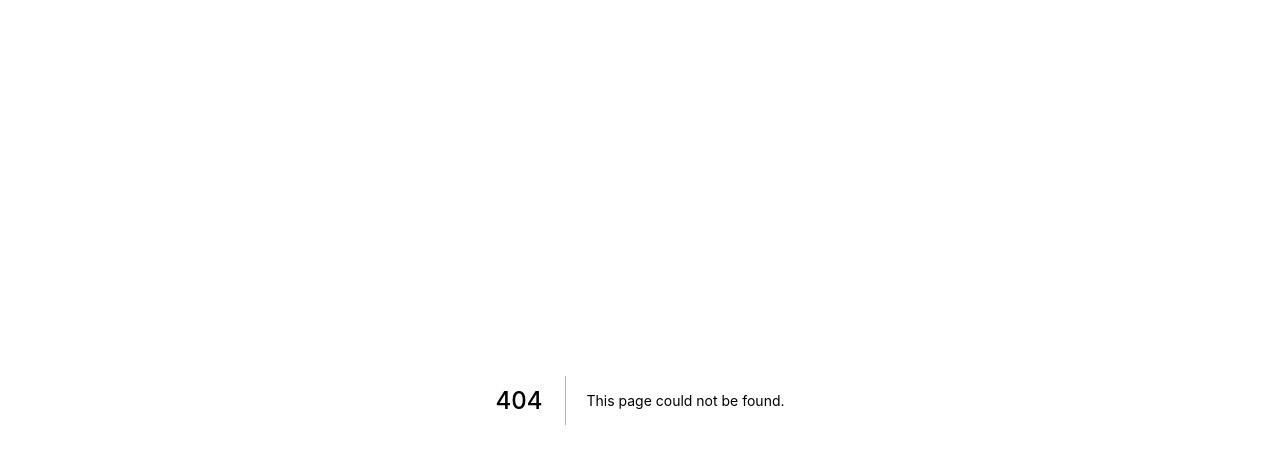
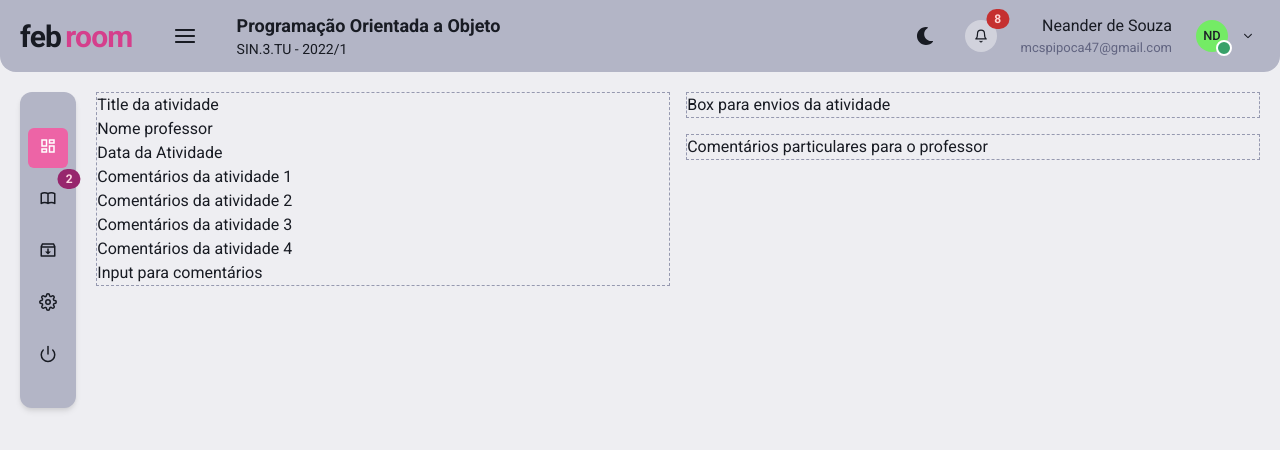
Before and after one commit to neanderdev/pi-unifeb-virtualroom, a Next.js app in the folder frontend/: page /rooms/1/1 in a window 1280 px wide. Before the commit this address had no page. Shown: the top 450 px of the page. Built offline with nearby package versions, Linux system fonts and the light colour scheme.

Commit message:
Creating activity page

```diff
--- a/frontend/package.json
+++ b/frontend/package.json
@@ -14,7 +14,7 @@
     "@emotion/styled": "^11",
     "@hookform/resolvers": "^2.8.8",
     "framer-motion": "^6",
-    "next": "12.1.4",
+    "next": "12.1.0",
     "react": "17.0.2",
     "react-dom": "17.0.2",
     "react-hook-form": "^7.29.0",
@@ -25,7 +25,7 @@
     "@types/node": "^17.0.23",
     "@types/react": "^17.0.43",
     "eslint": "8.12.0",
-    "eslint-config-next": "12.1.4",
+    "eslint-config-next": "12.1.0",
     "typescript": "^4.6.3"
   }
 }
--- a/frontend/src/components/Navbar/index.tsx
+++ b/frontend/src/components/Navbar/index.tsx
@@ -42,13 +42,14 @@ export function Navbar({ title, isRoom = false, nameMatter, nameClass }: NavbarP
 
                 <Spacer display={{ md: "none" }} />
 
-                <HStack display={{ md: "none" }}>
+                <HStack w="70vw" display={{ md: "none" }}>
                     <Text
                         as="h1"
                         textStyle="default"
                         fontSize="xl"
                         fontWeight="semibold"
                         fontFamily="cursive"
+                        isTruncated
                     >
                         {title}
 
@@ -57,6 +58,7 @@ export function Navbar({ title, isRoom = false, nameMatter, nameClass }: NavbarP
                             textStyle="default"
                             fontSize="sm"
                             fontWeight="normal"
+                            isTruncated
                         >
                             {nameClass}
                         </Text>
@@ -64,13 +66,13 @@ export function Navbar({ title, isRoom = false, nameMatter, nameClass }: NavbarP
                 </HStack>
 
                 {isRoom && (
-                    <HStack display={["none", , "flex"]}>
+                    <HStack w="70vw" display={["none", , "flex"]}>
                         <Text
                             as="h1"
                             textStyle="default"
                             fontSize="lg"
                             fontWeight="semibold"
-
+                            isTruncated
                         >
                             {nameMatter}
 
@@ -79,6 +81,7 @@ export function Navbar({ title, isRoom = false, nameMatter, nameClass }: NavbarP
                                 textStyle="default"
                                 fontSize="sm"
                                 fontWeight="normal"
+                                isTruncated
                             >
                                 {nameClass}
                             </Text>
--- a/frontend/src/components/Wall/CommentNotice.tsx
+++ b/frontend/src/components/Wall/CommentNotice.tsx
@@ -122,6 +122,7 @@ export function CommentNotice({ avatarTeacher, nameTeacher, publicDateComment, a
                 </Box>
             </Box>
 
+            <Box>
                 <Box
                     my="6px"
                     ml="12px"
@@ -194,5 +195,6 @@ export function CommentNotice({ avatarTeacher, nameTeacher, publicDateComment, a
                     </Flex>
                 </Box>
             </Box>
+        </Box>
     );
 }
--- /dev/null
+++ b/frontend/src/pages/rooms/[roomId]/[activityId].tsx
@@ -0,0 +1,72 @@
+import { Box, SimpleGrid, Stack, Text, useMediaQuery } from "@chakra-ui/react";
+
+import { Navbar } from "../../../components/Navbar";
+import { Sidebar } from "../../../components/Sidebar";
+import { MobileSidebar } from "../../../components/Sidebar/MobileSidebar";
+
+export default function ActivityId() {
+    const [isSmallScreen] = useMediaQuery("(max-width: 768px)");
+
+    return (
+        <Box>
+            <Navbar
+                title="Programação Orientada a Objeto"
+                isRoom
+                nameClass="SIN.3.TU - 2022/1"
+                nameMatter="Programação Orientada a Objeto"
+            />
+
+            <Box pos="relative" h="max-content" m={[2, , 5]}>
+                <Stack direction="row" spacing={{ md: 5 }}>
+                    <Sidebar isCollapseSidebar />
+
+                    {isSmallScreen && <MobileSidebar />}
+
+                    <Box w="full">
+                        <Box
+                            h="3rem"
+                        >
+                            <SimpleGrid flex="1" gap="4" minChildWidth="320px" alignItems="flex-start">
+                                <Box
+                                    w="full"
+                                    borderWidth="1px"
+                                    borderColor="gray.300"
+                                    borderStyle="dashed"
+                                >
+                                    <Text>Title da atividade</Text>
+                                    <Text>Nome professor</Text>
+                                    <Text>Data da Atividade</Text>
+                                    <Text>Comentários da atividade 1</Text>
+                                    <Text>Comentários da atividade 2</Text>
+                                    <Text>Comentários da atividade 3</Text>
+                                    <Text>Comentários da atividade 4</Text>
+                                    <Text>Input para comentários</Text>
+                                </Box>
+
+                                <Stack direction="column" spacing={4}>
+                                    <Box
+                                        w="full"
+                                        borderWidth="1px"
+                                        borderColor="gray.300"
+                                        borderStyle="dashed"
+                                    >
+                                        <Text>Box para envios da atividade</Text>
+                                    </Box>
+
+                                    <Box
+                                        w="full"
+                                        borderWidth="1px"
+                                        borderColor="gray.300"
+                                        borderStyle="dashed"
+                                    >
+                                        <Text>Comentários particulares para o professor</Text>
+                                    </Box>
+                                </Stack>
+                            </SimpleGrid>
+                        </Box>
+                    </Box>
+                </Stack>
+            </Box>
+        </Box>
+    );
+}
```
Also changed, not shown: frontend/src/pages/rooms/[roomId]/index.tsx (renamed from frontend/src/pages/rooms/[roomId].tsx, +22 -8 lines), 1 other file (tests, documents, lock files or other folders). Lines whose indentation alone changed are shown as unchanged.
